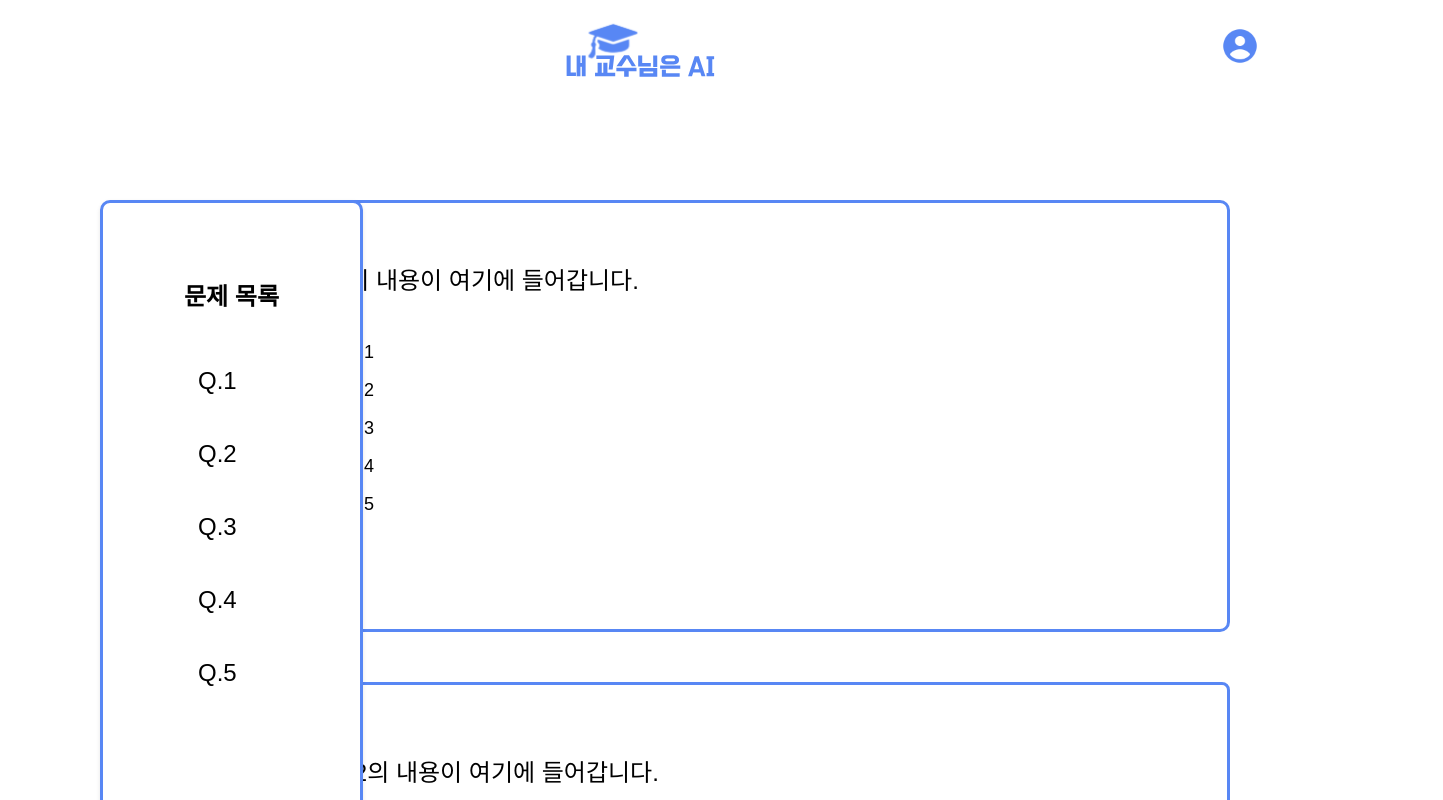
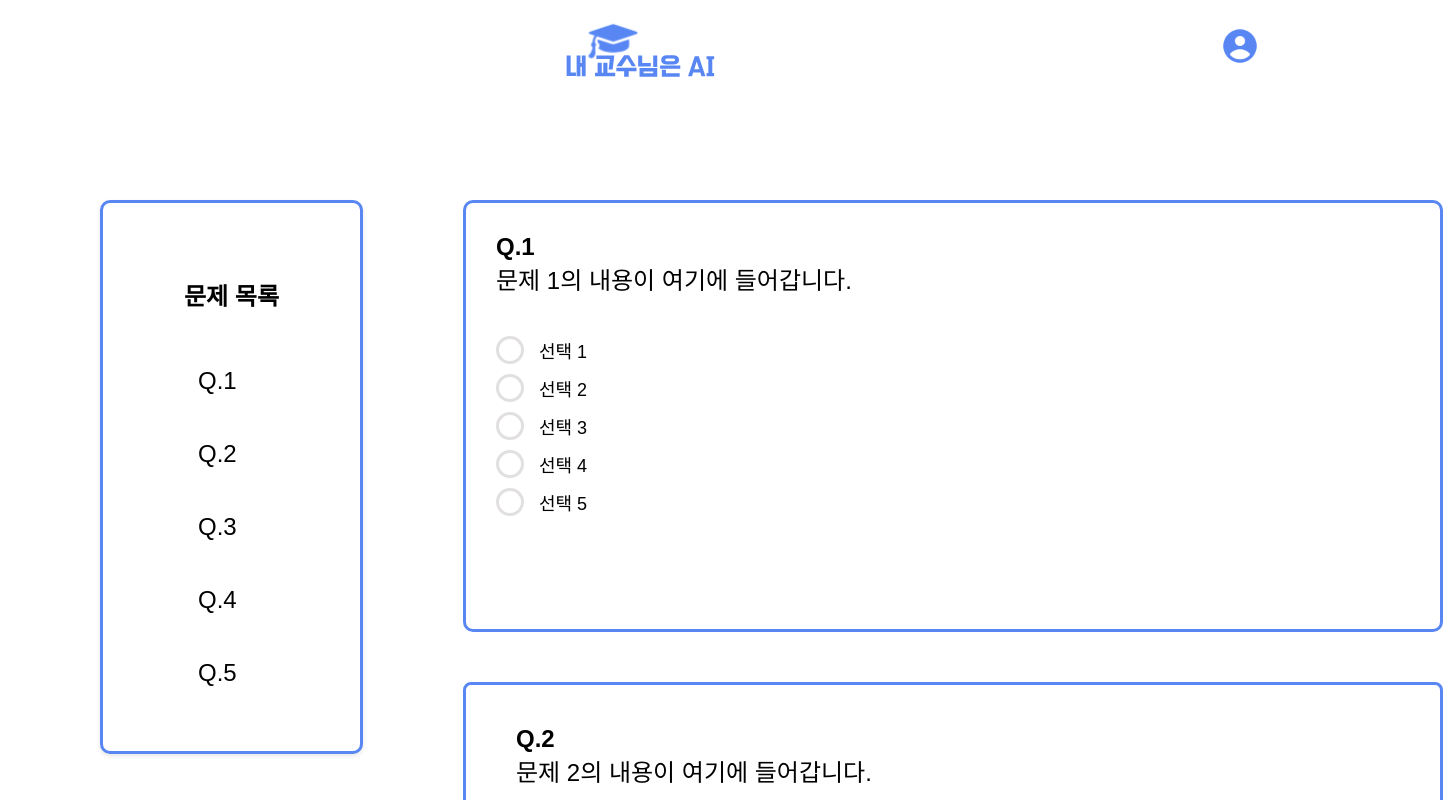
Before and after one commit to 2024-Winter-BootCamp-TeamF/Frontend, a React (Create React App) app: page / in a window 1280 px wide. Shown: the top 800 px of the page, 1443 px wide, since content can reach past the window. Built offline with nearby package versions, Linux system fonts and the light colour scheme; a web font is replaced by a local one.

Commit message:
feat 문제 목록 겹치는 현상 해결

```diff
--- a/src/pages/PracticePage/ProblemList.jsx
+++ b/src/pages/PracticePage/ProblemList.jsx
@@ -63,6 +63,7 @@ ProblemList.propTypes = {
 const Container = styled.div`
   display: flex;
   margin-top: 150px;
+  min-width: 263px;
 `;
 
 const ProblemListContainer = styled.div`
@@ -70,13 +71,24 @@ const ProblemListContainer = styled.div`
   top: 200px;
   left: 100px;
   width: 263px;
-  height: 700px;
+  height: auto; // 문제 수에 따라 자동 조정
   background-color: ${COLORS.BACKGROUND};
   border: 3px solid ${COLORS.PRIMARY};
-  padding: 29px 30px; // 패딩 조정
+  padding: 29px 30px;
   box-sizing: border-box;
   border-radius: 10px;
   box-shadow: 0 2px 4px rgba(0, 0, 0, 0.1);
+  margin-bottom: 300px;
+  z-index: 1000;
+
+  @media screen and (max-width: 1200px) {
+    left: 50px;
+  }
+
+  @media screen and (max-width: 1024px) {
+    position: static;
+    margin: 0 auto;
+  }
 `;
 
 const Title = styled.h2`
@@ -91,22 +103,6 @@ const ProblemUl = styled.ul`
   list-style-type: none;
   padding: 0;
   margin: 0;
-  overflow-y: auto;
-  overflow-x: hidden;
-  // 스크롤바 스타일링
-  &::-webkit-scrollbar {
-    width: 8px;
-  }
-
-  &::-webkit-scrollbar-track {
-    background: #f1f1f1;
-    border-radius: 4px;
-  }
-
-  &::-webkit-scrollbar-thumb {
-    background: ${COLORS.PRIMARY}80;
-    border-radius: 4px;
-  }
 `;
 
 const ProblemLi = styled.li`
```
